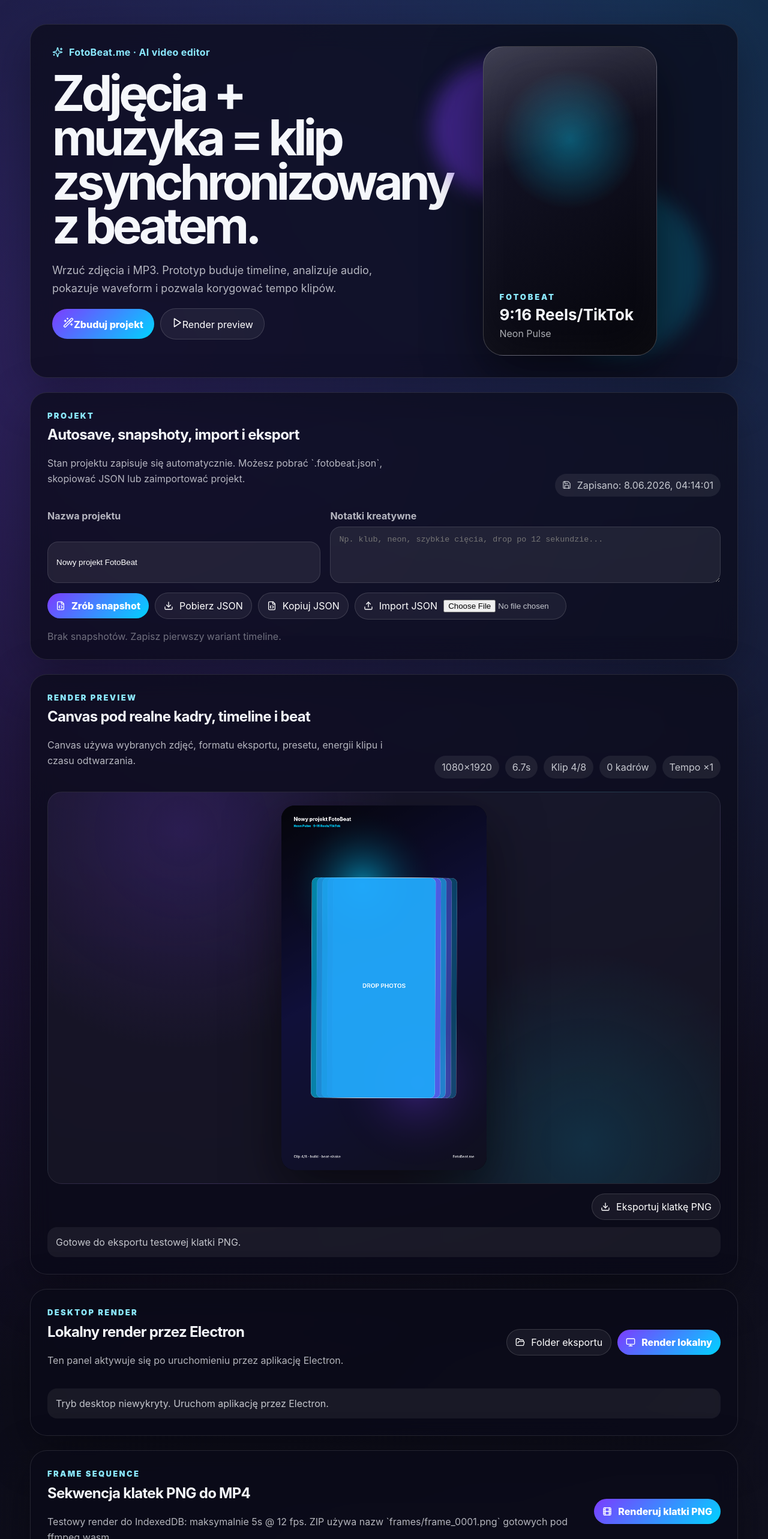
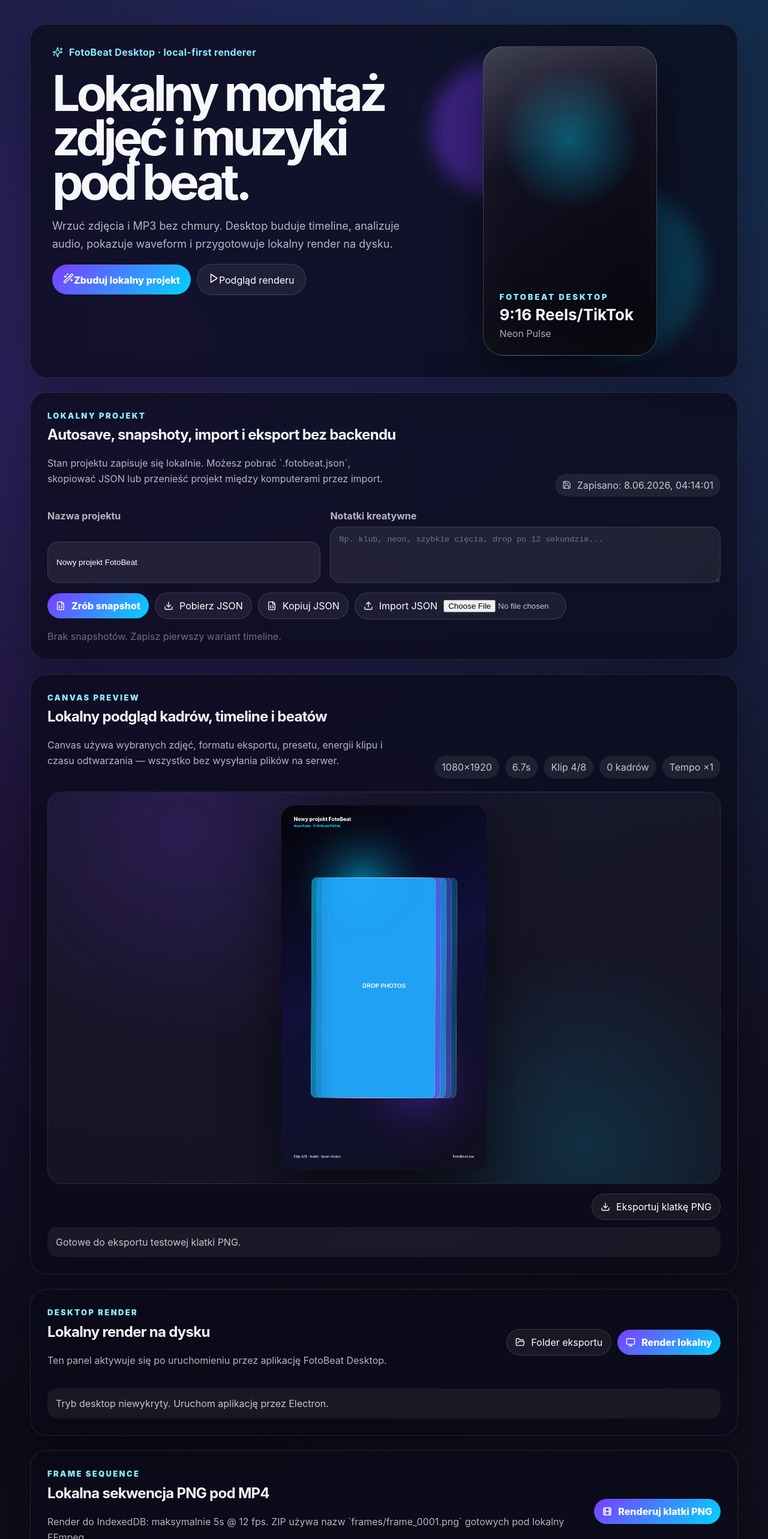
Before and after one commit to KumatyTomi/FotoBeat, a React (Vite) app: page / in a window 1280 px wide. Shown: the top 2566 px of the page at 60% size. Built offline with nearby package versions, Linux system fonts and the light colour scheme.

Commit message:
Rebrand app copy for FotoBeat Desktop

```diff
--- a/src/App.jsx
+++ b/src/App.jsx
@@ -229,26 +229,26 @@ export default function App() {
     <main className="app-shell">
       <section className="hero-panel">
         <div className="hero-copy">
-          <div className="eyebrow"><Sparkles size={18} />FotoBeat.me · AI video editor</div>
-          <h1>Zdjęcia + muzyka = klip zsynchronizowany z beatem.</h1>
-          <p>Wrzuć zdjęcia i MP3. Prototyp buduje timeline, analizuje audio, pokazuje waveform i pozwala korygować tempo klipów.</p>
+          <div className="eyebrow"><Sparkles size={18} />FotoBeat Desktop · local-first renderer</div>
+          <h1>Lokalny montaż zdjęć i muzyki pod beat.</h1>
+          <p>Wrzuć zdjęcia i MP3 bez chmury. Desktop buduje timeline, analizuje audio, pokazuje waveform i przygotowuje lokalny render na dysku.</p>
           <div className="hero-actions">
-            <a className="primary-button" href="#upload"><Wand2 size={18} />Zbuduj projekt</a>
-            <a className="ghost-button" href="#preview"><Play size={18} />Render preview</a>
+            <a className="primary-button" href="#upload"><Wand2 size={18} />Zbuduj lokalny projekt</a>
+            <a className="ghost-button" href="#preview"><Play size={18} />Podgląd renderu</a>
           </div>
         </div>
         <div className="preview-card">
           <div className="orb orb-a" /><div className="orb orb-b" />
-          <div className="mock-video-frame"><span>FotoBeat</span><strong>{selectedFormat?.label}</strong><em>{selectedPreset?.name}</em></div>
+          <div className="mock-video-frame"><span>FotoBeat Desktop</span><strong>{selectedFormat?.label}</strong><em>{selectedPreset?.name}</em></div>
         </div>
       </section>
 
       <section id="project" className="project-panel">
         <div className="section-heading project-heading">
           <div>
-            <p className="panel-kicker">Projekt</p>
-            <h2>Autosave, snapshoty, import i eksport</h2>
-            <p>Stan projektu zapisuje się automatycznie. Możesz pobrać `.fotobeat.json`, skopiować JSON lub zaimportować projekt.</p>
+            <p className="panel-kicker">Lokalny projekt</p>
+            <h2>Autosave, snapshoty, import i eksport bez backendu</h2>
+            <p>Stan projektu zapisuje się lokalnie. Możesz pobrać `.fotobeat.json`, skopiować JSON lub przenieść projekt między komputerami przez import.</p>
           </div>
           <span className="autosave-pill"><Save size={15} />{lastSavedAt ? `Zapisano: ${new Date(lastSavedAt).toLocaleString('pl-PL')}` : 'Jeszcze nie zapisano'}</span>
         </div>
@@ -272,7 +272,7 @@ export default function App() {
 
       <section id="preview" className="render-preview-panel">
         <div className="section-heading project-heading">
-          <div><p className="panel-kicker">Render preview</p><h2>Canvas pod realne kadry, timeline i beat</h2><p>Canvas używa wybranych zdjęć, formatu eksportu, presetu, energii klipu i czasu odtwarzania.</p></div>
+          <div><p className="panel-kicker">Canvas preview</p><h2>Lokalny podgląd kadrów, timeline i beatów</h2><p>Canvas używa wybranych zdjęć, formatu eksportu, presetu, energii klipu i czasu odtwarzania — wszystko bez wysyłania plików na serwer.</p></div>
           <div className="preview-hud"><span>{selectedFormat.width}×{selectedFormat.height}</span><span>{previewPlayback.time}s</span><span>Klip {previewPlayback.clipIndex}/{timeline.clips.length}</span><span>{media.selectedMediaAssets.length} kadrów</span><span>Tempo ×{clipDurationScale}</span></div>
         </div>
         <div className={`canvas-shell canvas-${selectedFormat.id}`}><canvas ref={previewRef} width={selectedFormat.width} height={selectedFormat.height} aria-label="Animowany podgląd renderu FotoBeat" /></div>
@@ -295,8 +295,8 @@ export default function App() {
       <section className="render-export-panel">
         <div>
           <p className="panel-kicker">Desktop render</p>
-          <h2>Lokalny render przez Electron</h2>
-          <p>{desktop.available ? 'Desktop bridge aktywny. Możesz wybrać folder eksportu i utworzyć lokalny render job.' : 'Ten panel aktywuje się po uruchomieniu przez aplikację Electron.'}</p>
+          <h2>Lokalny render na dysku</h2>
+          <p>{desktop.available ? 'Desktop bridge aktywny. Wybierz folder eksportu i utwórz lokalny render job z manifestem.' : 'Ten panel aktywuje się po uruchomieniu przez aplikację FotoBeat Desktop.'}</p>
         </div>
         <div className="render-export-actions">
           <button className="ghost-button compact" onClick={desktop.pickOutputFolder} disabled={!desktop.available}><FolderOpen size={16} />Folder eksportu</button>
@@ -323,8 +323,8 @@ export default function App() {
       <section className="render-export-panel">
         <div>
           <p className="panel-kicker">Frame sequence</p>
-          <h2>Sekwencja klatek PNG do MP4</h2>
-          <p>Testowy render do IndexedDB: maksymalnie {frameSequence.limits.maxSeconds}s @ {frameSequence.limits.maxFps} fps. ZIP używa nazw `frames/frame_0001.png` gotowych pod ffmpeg.wasm.</p>
+          <h2>Lokalna sekwencja PNG pod MP4</h2>
+          <p>Render do IndexedDB: maksymalnie {frameSequence.limits.maxSeconds}s @ {frameSequence.limits.maxFps} fps. ZIP używa nazw `frames/frame_0001.png` gotowych pod lokalny FFmpeg.</p>
         </div>
         <div className="render-export-actions">
           <button className="primary-button compact" onClick={() => frameSequence.renderSequence()} disabled={frameSequence.sequenceState.status === 'rendering'}>
@@ -345,7 +345,7 @@ export default function App() {
         {mp4Plan && <p className={`render-status ${mp4Plan.status === 'blocked' ? 'error' : 'ready'}`}>{explainMp4ExportPlan(mp4Plan)}</p>}
         <div className="render-history">
           {frameSequence.sequenceHistory.length === 0 ? (
-            <span className="empty-state">Brak zapisanych sekwencji. Wyrenderuj pierwszą serię PNG, aby przygotować materiał pod ffmpeg.wasm.</span>
+            <span className="empty-state">Brak zapisanych sekwencji. Wyrenderuj pierwszą serię PNG, aby przygotować materiał pod lokalny FFmpeg.</span>
           ) : frameSequence.sequenceHistory.map((sequence) => (
             <article key={sequence.id} className="render-history-item">
               <div>
@@ -371,7 +371,7 @@ export default function App() {
         <div>
           <p className="panel-kicker">MP4 proof of concept</p>
           <h2>ffmpeg.wasm MP4 bez audio</h2>
-          <p>Lazy-load encoder uruchamiany dopiero po kliknięciu. Pierwszy POC koduje zapisane klatki PNG do MP4 bez ścieżki audio.</p>
+          <p>Lokalny POC koduje zapisane klatki PNG do MP4 bez ścieżki audio. Docelowo zastąpi go natywny FFmpeg w desktop rendererze.</p>
         </div>
         <div className="render-export-actions">
           {mp4Exporter.mp4Exports.length > 0 && <button className="ghost-button compact" onClick={mp4Exporter.clearMp4History}><Trash2 size={16} />Wyczyść MP4</button>}
@@ -395,16 +395,16 @@ export default function App() {
 
       <section className="render-export-panel">
         <div>
-          <p className="panel-kicker">Render jobs</p>
-          <h2>Kolejka zadań renderu</h2>
-          <p>Lista lokalnych zadań przygotowująca workflow pod ZIP, MP4 i późniejszy backend renderujący.</p>
+          <p className="panel-kicker">Local render jobs</p>
+          <h2>Kolejka lokalnych zadań renderu</h2>
+          <p>Lista zadań przygotowująca lokalny workflow pod ZIP, MP4, manifesty i późniejszy natywny renderer.</p>
         </div>
         <div className="render-export-actions">
           {renderJobs.jobs.length > 0 && <button className="ghost-button compact" onClick={renderJobs.clearJobs}><Trash2 size={16} />Wyczyść jobs</button>}
         </div>
         <p className={`render-status ${renderJobs.jobsState.status}`}>{renderJobs.jobsState.message}</p>
         <div className="render-history">
-          {renderJobs.jobs.length === 0 ? <span className="empty-state">Brak render jobs. Spakuj ZIP lub przygotuj plan MP4, aby dodać zadanie.</span> : renderJobs.jobs.map((job) => (
+          {renderJobs.jobs.length === 0 ? <span className="empty-state">Brak render jobs. Spakuj ZIP, przygotuj plan MP4 albo utwórz desktop job.</span> : renderJobs.jobs.map((job) => (
             <article key={job.id} className="render-history-item">
               <div><strong>{job.target} · {job.status}</strong><span>{new Date(job.createdAt).toLocaleString('pl-PL')} · {job.progress}% · {job.message}</span></div>
               <div className="render-history-actions"><button className="ghost-button compact" onClick={() => renderJobs.removeJob(job.id)}><Trash2 size={16} />Usuń</button></div>
@@ -415,9 +415,9 @@ export default function App() {
 
       <section className="render-export-panel">
         <div>
-          <p className="panel-kicker">Render queue</p>
+          <p className="panel-kicker">Local WebM recorder</p>
           <h2>Eksport WebM {audio ? 'z audio' : 'bez audio'}</h2>
-          <p>{audio ? 'MediaRecorder połączy obraz z canvas i ścieżkę audio z Web Audio API.' : 'Dodaj MP3/WAV, aby eksport WebM zawierał także ścieżkę audio.'}</p>
+          <p>{audio ? 'MediaRecorder połączy obraz z canvas i lokalną ścieżkę audio z Web Audio API.' : 'Dodaj MP3/WAV, aby eksport WebM zawierał także ścieżkę audio.'}</p>
         </div>
         <div className="render-export-actions">
           <button className="primary-button compact" onClick={recorder.startRecording} disabled={recorder.recordingState.status === 'recording' || recorder.recordingState.status === 'preparing'}>
@@ -433,7 +433,7 @@ export default function App() {
         <p className={`render-status ${recorder.recordingState.status}`}>{recorder.recordingState.message}</p>
         <div className="render-history">
           {recorder.exportHistory.length === 0 ? (
-            <span className="empty-state">Brak eksportów. Nagraj pierwszy plik WebM, a pojawi się tutaj jako element kolejki.</span>
+            <span className="empty-state">Brak eksportów. Nagraj pierwszy plik WebM, a pojawi się tutaj jako lokalny plik sesyjny.</span>
           ) : recorder.exportHistory.map((item) => (
             <article key={item.id} className="render-history-item">
               <div>
@@ -450,15 +450,15 @@ export default function App() {
       </section>
 
       <section id="upload" className="workspace-grid">
-        <FileDropzone icon={<ImagePlus />} title="Zdjęcia" description="JPG, PNG, WEBP. Możesz wrzucić całą paczkę kadrów." accept="image/*" multiple files={images} onFiles={setImages} />
-        <FileDropzone icon={<Music />} title="Muzyka" description="MP3/WAV. Jeden plik audio do synchronizacji montażu." accept="audio/*" multiple={false} files={audio ? [audio] : []} onFiles={(next) => setAudio(next[0] ?? null)} />
+        <FileDropzone icon={<ImagePlus />} title="Zdjęcia" description="JPG, PNG, WEBP. Pliki zostają na komputerze i służą do lokalnego timeline/renderu." accept="image/*" multiple files={images} onFiles={setImages} />
+        <FileDropzone icon={<Music />} title="Muzyka" description="MP3/WAV. Jeden lokalny plik audio do synchronizacji montażu." accept="audio/*" multiple={false} files={audio ? [audio] : []} onFiles={(next) => setAudio(next[0] ?? null)} />
       </section>
 
       <section className="audio-panel waveform-panel">
         <div>
           <p className="panel-kicker">Waveform + beat grid</p>
-          <h2>Analiza utworu i korekta tempa klipów</h2>
-          <p>{audioAnalysis ? describeAudioAnalysis(audioAnalysis) : 'Wrzuć audio, aby wygenerować waveform, beat mapę i szacunkowe BPM.'}</p>
+          <h2>Lokalna analiza utworu i korekta tempa klipów</h2>
+          <p>{audioAnalysis ? describeAudioAnalysis(audioAnalysis) : 'Wrzuć audio, aby lokalnie wygenerować waveform, beat mapę i szacunkowe BPM.'}</p>
           <label className="range-control">Korekta długości klipów: ×{clipDurationScale}
             <input type="range" min="0.5" max="2" step="0.05" value={clipDurationScale} onChange={(event) => patchProject({ clipDurationScale: Number(event.target.value) })} />
           </label>
@@ -493,7 +493,7 @@ export default function App() {
       </section>
 
       <TimelinePreview timeline={timeline} />
-      <section id="roadmap" className="roadmap-panel"><div><h2>Następne moduły</h2><p>Kolejne kroki: audio mux do MP4 i dłuższe renderowanie.</p></div><div className="roadmap-list"><span><RefreshCcw size={16} /> ffmpeg.wasm POC</span><span><Film size={16} /> MP4 bez audio</span><span><Download size={16} /> MP4 download</span></div></section>
+      <section id="roadmap" className="roadmap-panel"><div><h2>Desktop roadmap</h2><p>Kolejne kroki: render-plan.json, natywny FFmpeg, audio mux i instalator Windows.</p></div><div className="roadmap-list"><span><RefreshCcw size={16} /> render-plan.json</span><span><Film size={16} /> natywny FFmpeg MP4</span><span><Download size={16} /> instalator Windows</span></div></section>
     </main>
   );
 }
```
